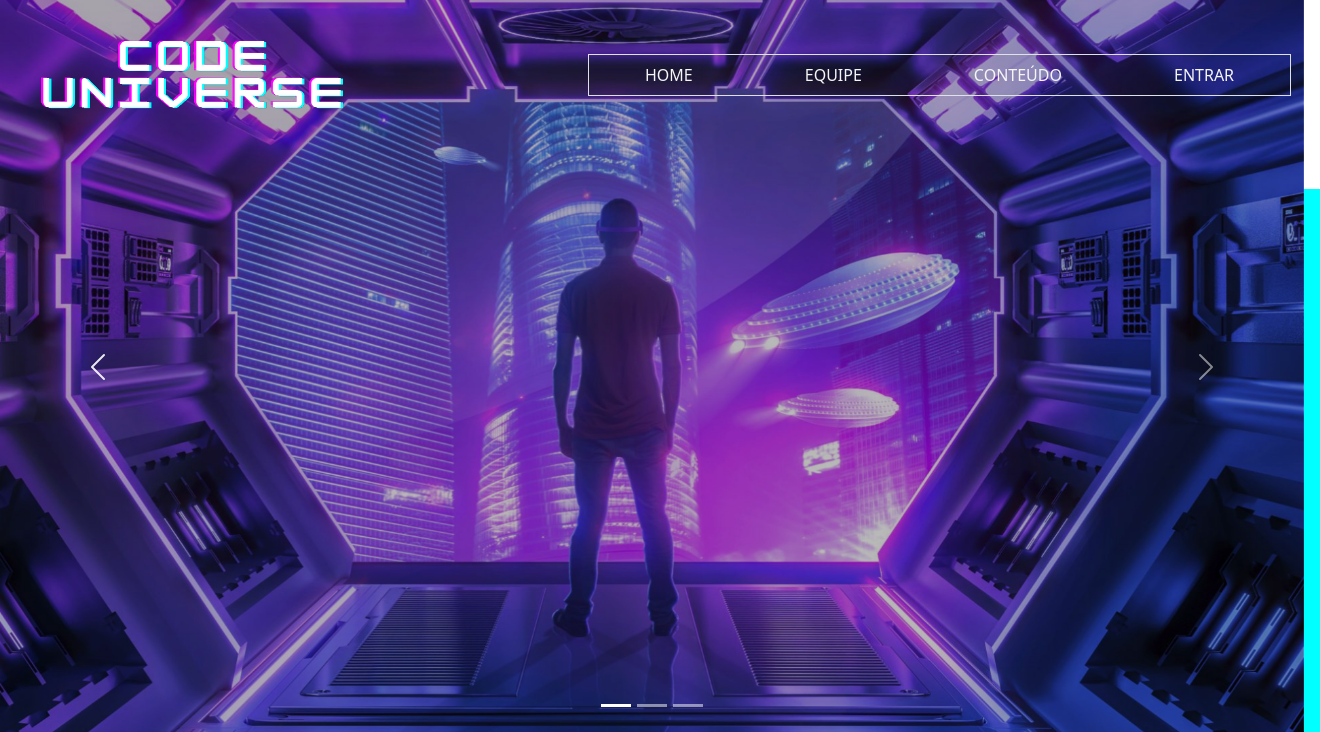
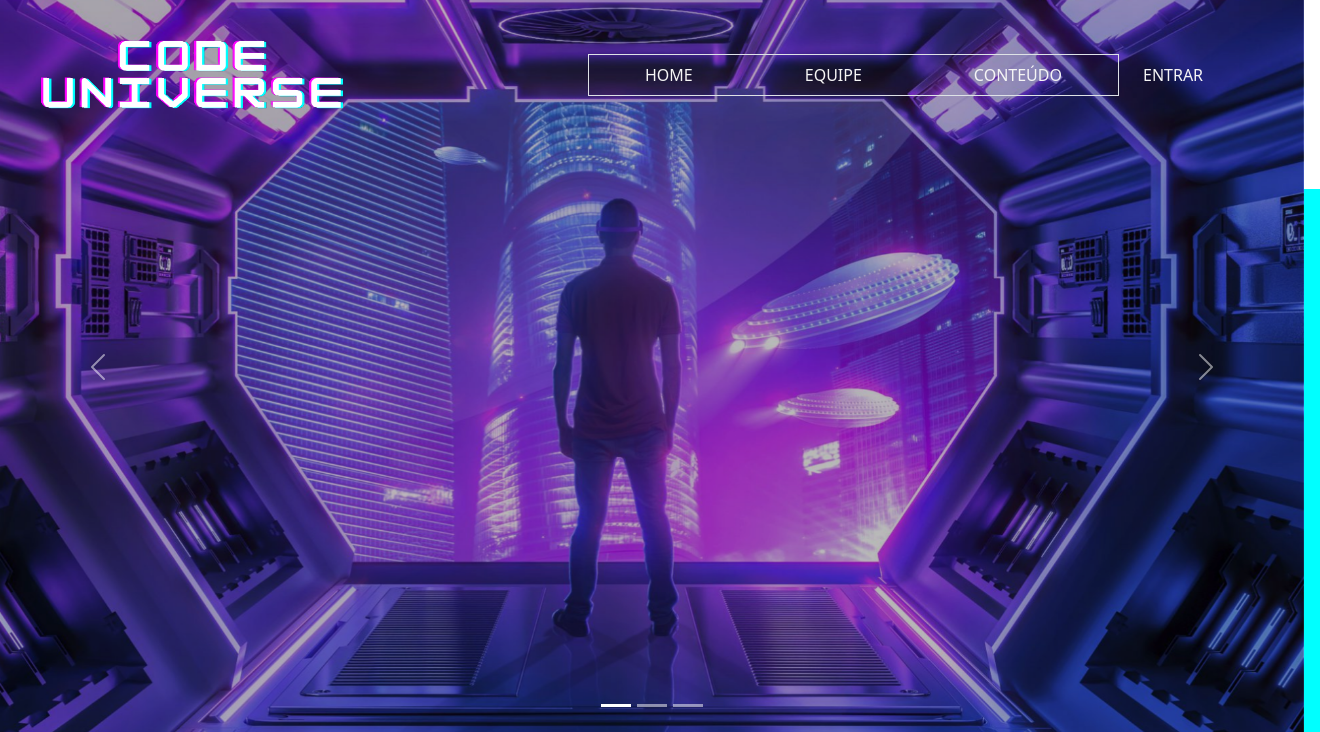
Before and after one commit to KaueRamada/Code-Universe, a PHP site: page / in a window 1320 px wide. Shown: the top 732 px of the page. Run offline with PHP 8.4, Linux system fonts and the light colour scheme.

Commit message:
BOOTSTRAP V2

```diff
--- a/css/style.css
+++ b/css/style.css
@@ -7,7 +7,7 @@
 }
 
 .navv{
-    z-index: 1;
+    z-index: 2;
     margin-right: 5%;
     margin-top: -3%;
 }
@@ -51,9 +51,14 @@ main{
     display: flex;
 }
 
-#borda{
+.nav-item{
+    color: transparent;
+}
 
+.entrar:hover{
+    color: aquamarine;
 }
+
 
 /* ul{
     margin-left: 50%;
@@ -64,10 +69,16 @@ li{
     color: white;
 } */
 
+
+
 .nav-link, .nav-link{
     color: rgb(245, 245, 245);
 }
-
+button{
+    background-color: transparent;
+    border: 0;
+    color: rgb(245,245,245);
+}
 
 footer{
     width: 100%;
--- a/index.html
+++ b/index.html
@@ -22,19 +22,25 @@
               </button>
               <div class="collapse navbar-collapse" id="navbarNav">
                 <ul id="borda" class="navbar-nav border" style="margin-left: 200px;">
-                  <li class="nav-item mx-5">
+                  <li class="nav-item mx-5 active">
                     <a class="nav-link" aria-current="page" href="#">HOME</a>
                   </li>
                   <li class="nav-item mx-5">
                     <a class="nav-link" href="#">EQUIPE</a>
                   </li>
                   <li class="nav-item mx-5">
-                    <a class="nav-link" href="#">CONTEÚDO</a>
+                    <a id="entrar" class="nav-link" href="#">CONTEÚDO       </a>
                   </li>
-                  <li class="nav-item mx-5">
-                    <a class="nav-link" href="#">ENTRAR</a>
-                  </li>
+
+                  <!-- <li class="nav-item mx-5 border-left">
+                    <a  class="nav-link" href="#"><button>ENTRAR</button></a>
+                  </li> -->
                 </ul>
+
+                <li class="nav-item mx-4 border-left" style="margin-top: -2.8%;">
+                  <a  class="nav-link" href="#"><button class="entrar">ENTRAR</button></a>
+                </li>
+
               </div>
             </div>
           </nav>
```
